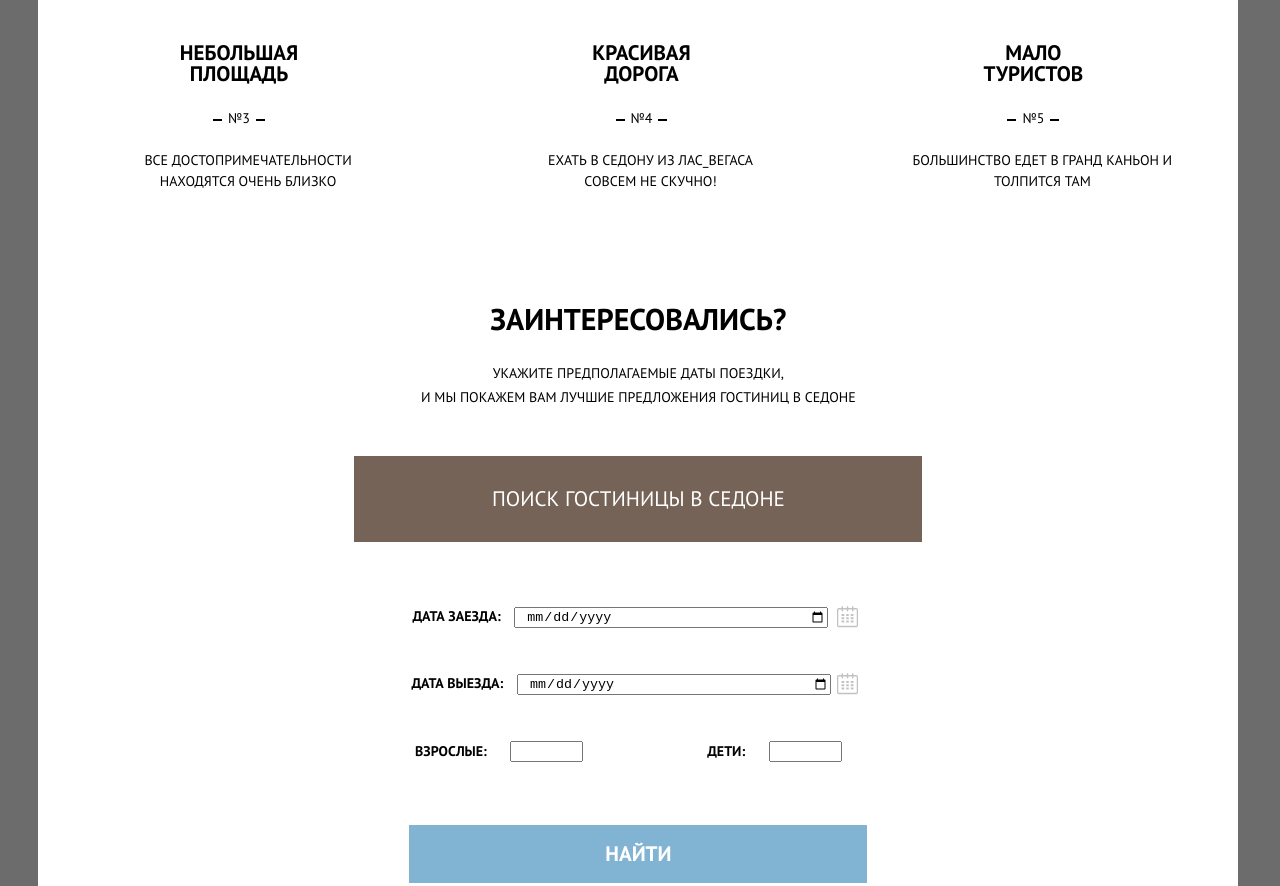
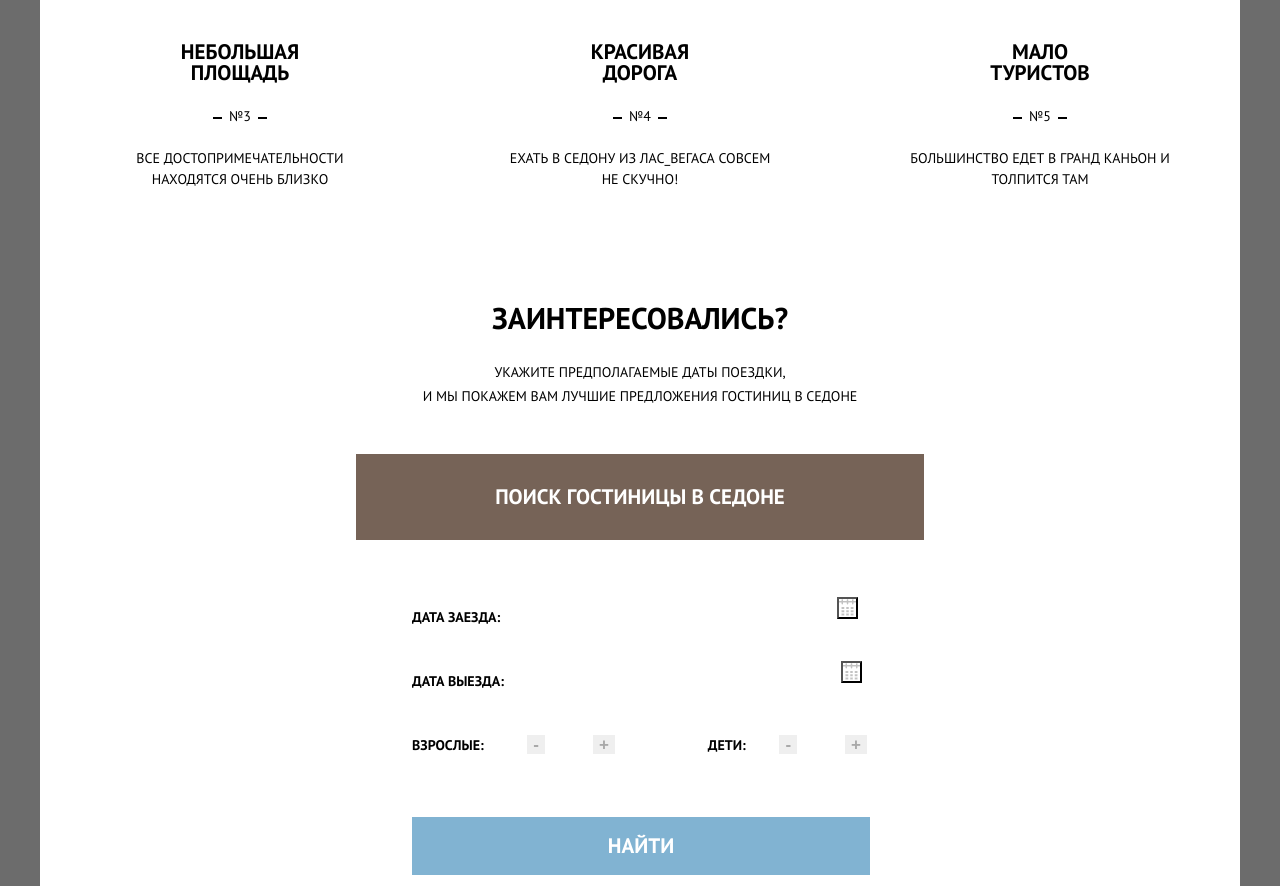
Before and after one commit to YurtaevAlx/279155-sedona, a plain HTML site: page index.html in a window 1280 px wide. Shown: the part 1628-2514 px from the top of the page. Drawn offline with Linux system fonts and the light colour scheme.

Commit message:
первая страница готова

```diff
--- a/css/style.css
+++ b/css/style.css
@@ -1,13 +1,11 @@
 html {
-  padding: 0 3%;
   background-color: #6c6c6c
 }
 
 body {
   min-width: 768px;
   max-width: 1200px;
-  margin: 0;
-  padding: 0;
+  margin: auto;
   font-size: 14px;
   line-height: 24px;
   font-family: "PT sans";
@@ -79,33 +77,27 @@ body {
 }
 
 .layout-h2 {
-  margin: 0;
   text-align: center;
-  padding: 0 300px;
-  transform: translateX(30px);
 }
 
 .layout-h2 h2 {
-  padding: 41px 63px 11px 0;
   line-height: 26px;
   font-size: 21px;
-  font-family: PT sans;
   font-weight: bold;
+  padding: 3.3% 30% 0 30%;
 }
 
 .layout-h2 p {
-  padding: 0 63px 40px 0;
+  padding: 1% 0 3.2% 0;
 }
 
 .motive {
   display: table;
-  margin: auto;
-  padding: 0;
+  width: 100%;
 }
 
 .motive ul {
   display: table-row;
-
 }
 
 .motive li {
@@ -115,25 +107,46 @@ body {
 .motive .motive-item {
   text-align: center;
   vertical-align: middle;
-
 }
 
 .motive h3 {
-  padding: 0 120px;
   line-height: 21px;
   font-size: 21px;
-
 }
 
 .motive p {
-  padding: 0 45px;
   line-height: 21px;
+}
 
+.motive1 img,
+.motive2 img {
+  display: block;
+  width: 100%;
+  object-fit: none;
+}
+
+.motive1 h3,
+.motive2 h3 {
+  margin: 0 23%;
+  margin-bottom: 20px;
+  padding-top: 4%;
+}
+
+.motive1 p,
+.motive2 p {
+  margin-top: 20px;
+}
+
+.motive1 li:first-child,
+.motive2 li:last-child {
+  width: 33.34%;
+  background: #81b3d2;
+  color: white;
 }
 
 .motive-num {
   position: relative;
-  padding: 0 15px;
+  padding: 0 4%;
 }
 
 .motive-num::after {
@@ -141,11 +154,9 @@ body {
   position: absolute;
   top: 10px;
   right: 0;
-
   width: 9px;
   height: 2px;
-
-  background-color: #ccc;
+  background-color: white;
 }
 
 .motive-num::before {
@@ -155,39 +166,20 @@ body {
   top: 10px;
   width: 9px;
   height: 2px;
-  background-color: #ccc;
-}
-
-.motive1 img,
-.motive2 img {
-  display: block;
-  object-fit: scale-down;
-
-}
-.motive1 h3,
-.motive2 h3 {
-  padding-top: 32px;
-}
-
-.motive1 p,
-.motive2 p {
-  padding-top: 5px;
-  padding-bottom: 40px;
-}
-
-.motive1 li:first-child,
-.motive2 li:last-child {
-  background: #81b3d2;
-  color: white;
+  background-color: white;
 }
 
 .advantage .advantage-item {
    position: relative;
    display: table-cell;
+   width: 33.33%;
    text-align: center;
    vertical-align: middle;
-   padding: 138px 0 70px 0;
+   padding: 11.6% 0 5.9% 0;
+}
 
+.advantage p {
+  padding: 0 12%;
 }
 
 .advantage .advantage-logo {
@@ -195,27 +187,19 @@ body {
   top: 60px;
   left: 50%;
   transform: translateX(-50%);
-
 }
 
-.advantage p {
-  padding: 3px 47px 0 47px;
-
-}
 
 .motive-group li {
-  padding: 24px 0;
-
+  width: 33.33%;
 }
 
 .motive-group h3 {
-  padding: 0 135px 1px 120px;
-
+  padding: 6.6% 30% 0 30%;
 }
 
-.motive-group .motive-num {
-  margin-right: 15px;
-
+.motive-group p {
+  padding: 1.5% 15%;
 }
 
 .motive-group .motive-num::before,
@@ -223,28 +207,22 @@ body {
   background: black;
 }
 
-.motive-group p {
-  padding: 6px 65px 20px 68px;
-}
-
 .search {
   width: 568px;
-  margin: 0 0 0 50%;
+  margin: 0 50%;
   transform: translateX(-50%);
   padding: 0;
   text-align: center;
-
 }
 
 .search h3 {
-  padding-top: 27px;
+  padding-top: 11.6%;
   font-size: 30px;
   line-height: 24px;
-
 }
 
 .search p {
-  padding-bottom: 33px;
+  padding-bottom: 5.6%;
 }
 
 .search .search-btn {
@@ -252,32 +230,51 @@ body {
   padding: 30px 120px;
   font-size: 21px;
   line-height: 26px;
+  font-weight: bold;
   margin: 0;
   color: white;
 }
 
 .search-form {
   position: relative;
-  /*display: none;
-
-}
-
-.search-btn:hover .search-form {
-  display: block;*/
+  padding-left: 56px;
+  padding-bottom: 53px;
 }
 
 .search-date-in {
   display: block;
   text-align: left;
   font-weight: bold;
-  padding: 62px 0 0 58px;
+  padding-top: 63px;
 }
 
 .search-date-out {
   display: block;
   text-align: left;
   font-weight: bold;
-  padding: 43px 0 0 57px;
+  padding: 38px 0 40px 0;
+}
+
+.search-date-in button,
+.search-date-out button {
+  display: inline;
+  width: 21px;
+  height: 22px;
+  margin: 0 0 0 8px;
+  background: url("../img/calendar.png") no-repeat center top;
+  transform: translateY(-6px);
+}
+
+.search-date-in button:hover,
+.search-date-out button:hover {
+  background: url("../img/calendar-hvr.png") no-repeat center top;
+}
+
+.search-date-out {
+  display: block;
+  text-align: left;
+  font-weight: bold;
+
 }
 
 .search-date-in input,
@@ -285,44 +282,51 @@ body {
   width: 300px;
   margin-left: 10px;
   padding-left: 10px;
-
+  border: none;
 }
 
-.search-date-in::after {
-  content: "";
-  position: absolute;
-  right: 64px;
-  top: 64px;
-  width: 21px;
-  height: 22px;
-  background: url("../img/calendar.png") no-repeat;
-}
-.search-date-out::after {
-  content: "";
-  position: absolute;
-  right: 64px;
-  top: 131px;
-  width: 21px;
-  height: 22px;
-  background: url("../img/calendar.png") no-repeat;
+.search-adult {
+  float: left;
+  font-weight: bold;
+  padding-bottom: 60px;
+  vertical-align: top;
 }
 
-.search-adult,
+.search-adult label {
+  margin-right: 40px;
+}
+
 .search-child {
-  display: inline-block;
+  float: right;
   font-weight: bold;
-  margin: 44px 50px;
+  margin-right: 57px;
+}
 
+.search-child label {
+  margin-right: 30px;
 }
+
 
 .search-adult input,
 .search-child input {
-  position: relative;
-  display: inline-block;
-  width: 65px;
-  margin: 0 20px;
+  width: 34px;
+  margin: 0 5px;
   text-align: center;
+  border: none;
+}
 
+.search-adult button,
+.search-child button {
+  font-size: 17px;
+  line-height: 17px;
+  font-weight: bold;
+  border: none;
+  color: #a9a9a9;
+}
+
+.search-adult button:hover,
+.search-child button:hover {
+  color: black;
 }
 
 .search-form-btn {
@@ -339,15 +343,10 @@ body {
   line-height: 26px;
   font-family: "PT Sans";
   border: none;
-  outline: none;
-
-  margin: 18px 55px 55px 55px;
-
 }
 
 .search-form-btn:hover {
   background: #669ec0;
-
 }
 
 .main-footer {
@@ -360,7 +359,6 @@ body {
   display: table-cell;
   width: 33%;
   padding: 30px 3%;
-
 }
 
 .footer-index {
--- a/index.html
+++ b/index.html
@@ -107,19 +107,21 @@
         <form class="search-form" action="index.html" method="post">
           <div class="search-date-in">
             <label for="date-in">Дата заезда:</label>
-            <input type="date" name="date-in">
+            <input type="text" name="date-in">
+            <button type="button" name="date-button"></button>
           </div>
           <div class="search-date-out">
             <label for="date-out">Дата выезда:</label>
-            <input type="date" name="date-out">
+            <input type="text" name="date-out">
+            <button type="button" name="date-button"></button>
           </div>
           <div class="search-adult">
             <label for="adult">Взрослые:</label>
-            <input type="number" name="adult">
+            <button type="button" name="button">-</button><input type="text" name="adult"><button type="button" name="button">+</button>
           </div>
           <div class="search-child">
             <label for="child">Дети:</label>
-            <input type="number" name="child">
+            <button type="button" name="button">-</button><input type="text" name="child"><button type="button" name="button">+</button>
           </div>
         <input class="search-form-btn" type="submit" name="search-hotel" value="Найти">
       </form>
```
